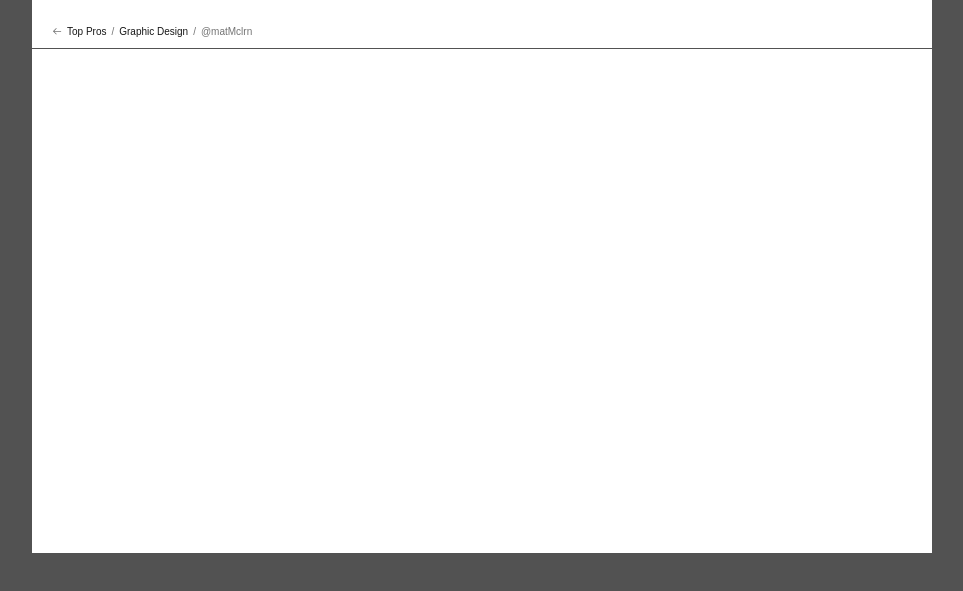
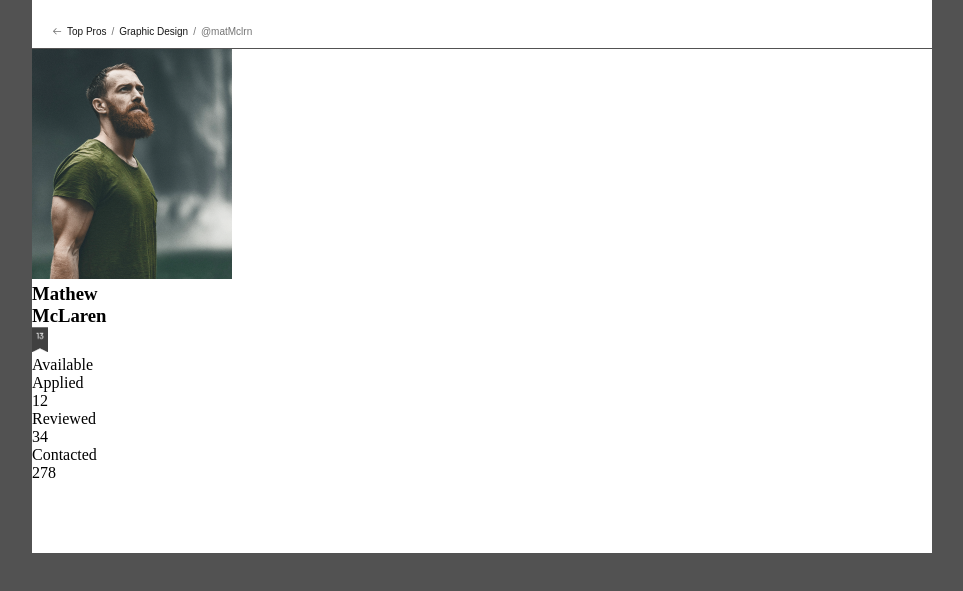
Before and after one commit to FarzadAF292/Vanhub, a plain HTML site: page index.html in a window 1280 px wide. Shown: the part 131-722 px from the top of the page, without its empty margins (158-1121 px from the left). Drawn offline with Linux system fonts and the light colour scheme; a web font is replaced by a local one.

Commit message:
Add info section

```diff
--- a/index.html
+++ b/index.html
@@ -5,6 +5,7 @@
     <meta charset="UTF-8">
     <meta name="viewport" content="width=device-width, initial-scale=1.0">
     <link href="https://api.fontshare.com/v2/css?f[]=satoshi@300&display=swap" rel="stylesheet">
+    <link href="https://api.fontshare.com/v2/css?f[]=switzer@300&f[]=sentient@200&display=swap" rel="stylesheet">
     <link rel="stylesheet" href="./styles.css">
     <title>VunHub Dashboard</title>
 </head>
@@ -47,6 +48,40 @@
             <span>/</span>
             <a href="#" class="username">@matMclrn</a>
         </nav>
+
+        <!-- Main Section -->
+        <section class="main-section">
+            <div class="info">
+                <img src="./src/profile photo.png" style="width: 200px; height: 230px;" alt="man image">
+                <div class="name">
+                    <h3>Mathew <br> McLaren</h3>
+                    <img src="./src/ranking.png" style="width: 16px; height: 25px;" alt="Ranking">
+                </div>
+
+                <div class="status">
+                    <div class="available">
+                        <div class="circle"></div>
+                        <span>Available</span>
+                    </div>
+                </div>
+
+                <div class="scores">
+                    <div class="score">
+                        <span>Applied</span>
+                        <p>12</p>
+                    </div>
+                    <div class="score">
+                        <span>Reviewed</span>
+                        <p>34</p>
+                    </div>
+                    <div class="score">
+                        <span>Contacted</span>
+                        <p>278</p>
+                    </div>
+                </div>
+            </div>
+            <div class="details"></div>
+        </section>
     </div>
 </body>
 
```
